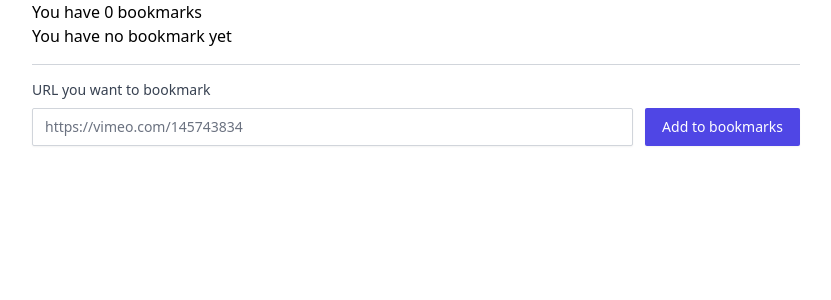
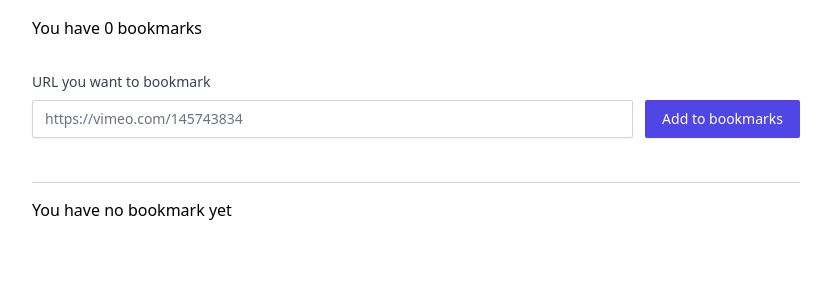
Before and after one commit to m5r/klaxoon-test, a React (Create React App) app: page /list in a window 1280 px wide. Shown: the top 300 px of the page, without its empty margins (224-1055 px from the left). Built offline with nearby package versions, Linux system fonts and the light colour scheme.

Commit message:
extract bookmarks list component

```diff
--- /dev/null
+++ b/src/components/bookmarks-list.tsx
@@ -0,0 +1,65 @@
+import useBookmarks from "../hooks/use-bookmarks";
+
+import EditIcon from "./edit-icon";
+import DeleteIcon from "./delete-icon";
+
+export default function BookmarksList() {
+	const { bookmarks, removeBookmark, editBookmark } = useBookmarks();
+
+	if (bookmarks.length === 0) {
+		return (
+			<p>You have no bookmark yet</p>
+		);
+	}
+
+	return (
+		<ul className="divide-y divide-gray-300">
+			{bookmarks.map(bookmark => {
+				return (
+					<li key={bookmark.id}>
+						<div className="bg-white py-5">
+							<div className="-ml-4 -mt-4 flex justify-between items-center flex-wrap sm:flex-nowrap">
+								<div className="ml-4 mt-4">
+									<div className="flex items-center">
+										<div className="flex-shrink-0">
+											<img className="w-16 rounded-sm" src={bookmark.thumbnail}
+												 alt={`${bookmark.title} thumbnail`} />
+										</div>
+										<div className="ml-4">
+											<h3 className="text-lg leading-6 font-medium text-gray-900">
+												{bookmark.title}
+											</h3>
+											<p className="text-sm text-gray-500">
+												{bookmark.author}
+											</p>
+										</div>
+									</div>
+								</div>
+								<div className="ml-4 mt-4 flex-shrink-0 flex">
+									<span className="relative z-0 inline-flex shadow-sm rounded-md">
+										<button
+											onClick={() => editBookmark(bookmark.id)}
+											type="button"
+											className="relative inline-flex items-center px-4 py-2 rounded-l-md border border-gray-300 bg-white text-sm font-medium text-gray-700 hover:bg-gray-50 focus:z-10 focus:outline-none focus:ring-1 focus:ring-indigo-500 focus:border-indigo-500"
+										>
+											<EditIcon />
+											<span className="ml-2">Edit</span>
+										</button>
+										<button
+											onClick={() => removeBookmark(bookmark.id)}
+											type="button"
+											className="-ml-px relative inline-flex items-center px-4 py-2 rounded-r-md border border-gray-300 bg-white text-sm font-medium text-gray-700 hover:bg-gray-50 focus:z-10 focus:outline-none focus:ring-1 focus:ring-indigo-500 focus:border-indigo-500"
+										>
+											<DeleteIcon />
+											<span className="ml-2">Delete</span>
+										</button>
+									</span>
+								</div>
+							</div>
+						</div>
+					</li>
+				);
+			})}
+		</ul>
+	);
+}
--- a/src/pages/list.tsx
+++ b/src/pages/list.tsx
@@ -4,11 +4,10 @@ import useBookmarks from "../hooks/use-bookmarks";
 
 import Divider from "../components/divider";
 import AddBookmarkForm from "../components/add-bookmark-form";
-import EditIcon from "../components/edit-icon";
-import DeleteIcon from "../components/delete-icon";
+import BookmarksList from "../components/bookmarks-list";
 
 const ListPage: FunctionComponent = () => {
-	const { bookmarks, removeBookmark, editBookmark, isInitialized } = useBookmarks();
+	const { bookmarks, isInitialized } = useBookmarks();
 
 	if (!isInitialized) {
 		return (
@@ -19,65 +18,15 @@ const ListPage: FunctionComponent = () => {
 	}
 
 	return (
-		<div>
+		<div className="py-4">
 			<h3>You have {bookmarks.length} bookmarks</h3>
 
-			<section>
-				{bookmarks.length > 0 ? (
-					<ul className="divide-y divide-gray-300">
-						{bookmarks.map(bookmark => {
-							return (
-								<li key={bookmark.id}>
-									<div className="bg-white px-4 py-5 sm:px-6">
-										<div className="-ml-4 -mt-4 flex justify-between items-center flex-wrap sm:flex-nowrap">
-											<div className="ml-4 mt-4">
-												<div className="flex items-center">
-													<div className="flex-shrink-0">
-														<img className="w-16 rounded-sm" src={bookmark.thumbnail} alt={`${bookmark.title} thumbnail`} />
-													</div>
-													<div className="ml-4">
-														<h3 className="text-lg leading-6 font-medium text-gray-900">
-															{bookmark.title}
-														</h3>
-														<p className="text-sm text-gray-500">
-															{bookmark.author}
-														</p>
-													</div>
-												</div>
-											</div>
-											<div className="ml-4 mt-4 flex-shrink-0 flex">
-												<span className="relative z-0 inline-flex shadow-sm rounded-md">
-													<button
-														onClick={() => editBookmark(bookmark.id)}
-														type="button"
-														className="relative inline-flex items-center px-4 py-2 rounded-l-md border border-gray-300 bg-white text-sm font-medium text-gray-700 hover:bg-gray-50 focus:z-10 focus:outline-none focus:ring-1 focus:ring-indigo-500 focus:border-indigo-500"
-													>
-														<EditIcon />
-														<span className="ml-2">Edit</span>
-													</button>
-													<button
-														onClick={() => removeBookmark(bookmark.id)}
-														type="button"
-														className="-ml-px relative inline-flex items-center px-4 py-2 rounded-r-md border border-gray-300 bg-white text-sm font-medium text-gray-700 hover:bg-gray-50 focus:z-10 focus:outline-none focus:ring-1 focus:ring-indigo-500 focus:border-indigo-500"
-													>
-														<DeleteIcon />
-														<span className="ml-2">Delete</span>
-													</button>
-												</span>
-											</div>
-										</div>
-									</div>
-								</li>
-							);
-						})}
-					</ul>
-				) : (
-					<p>You have no bookmark yet</p>
-				)}
+			<section className="pt-8">
+				<AddBookmarkForm />
 
 				<Divider />
 
-				<AddBookmarkForm />
+				<BookmarksList />
 			</section>
 		</div>
 	);
```
